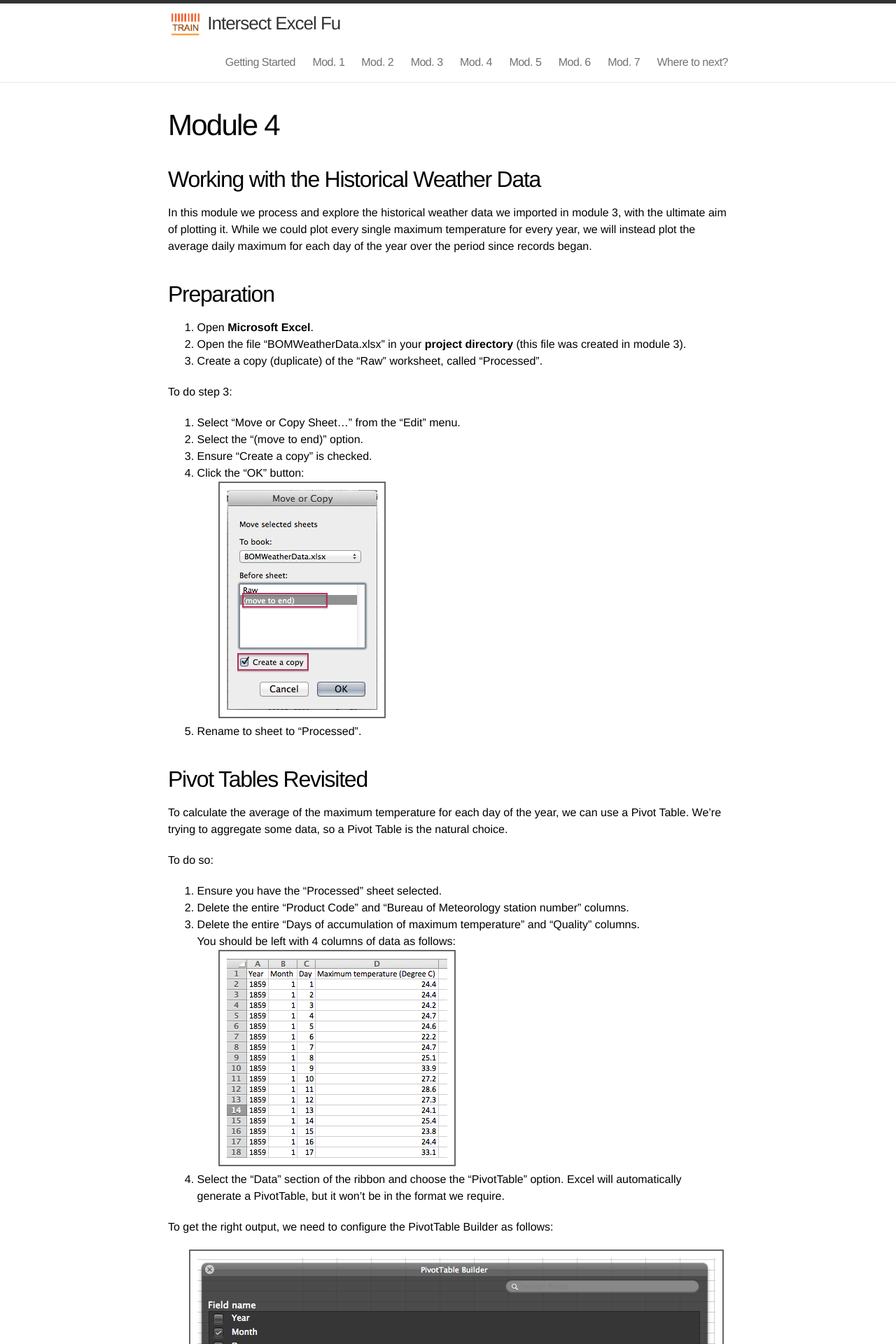
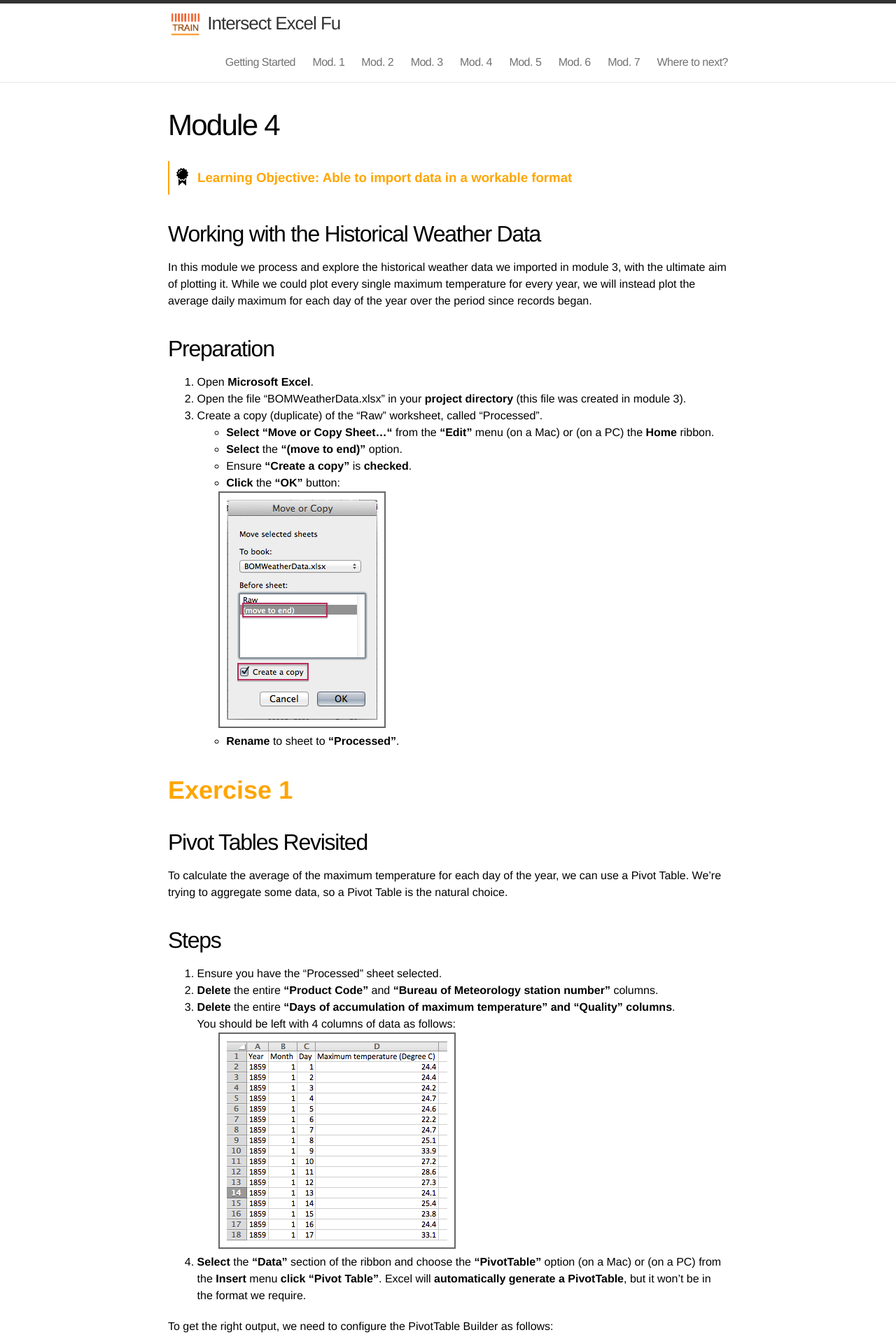
Before and after one commit to IntersectAustralia/excel-fu, a Jekyll site: the page built from module-4/index.markdown, in a window 1280 px wide. Shown: the top 1920 px of the page at 70% size. Built offline with Jekyll 4.4.1, drawn with Linux system fonts in a browser that asks for light colours; some of the changed text lies outside the part shown.

Commit message:
updated based on feedback for module 4

````diff
--- a/css/main.css
+++ b/css/main.css
@@ -89,12 +89,12 @@
 
 .site-footer .column { float: left; margin-bottom: 15px; }
 
-.footer-col-1 {
+.footer-col-2 {
   width: 500px; /*fallback*/
   width: -webkit-calc(65% - 10px);
   width: -moz-calc(65% - 10px);
   width: -o-calc(65% - 10px);
-  width: calc(65% - 10px);
+  width: calc(10px);
   margin-right: 10px
 }
 .footer-col-1 {
@@ -439,7 +439,7 @@
   background-position: 10px 10px;
 }
 
-.
+
 .note {
   padding: 10px;
   padding-left: 40px;
--- a/module-4/index.markdown
+++ b/module-4/index.markdown
@@ -2,6 +2,11 @@
 layout: post
 title: Module 4
 ---
+
+<div class="objective">
+Learning Objective: Able to import data in a workable format
+</div>
+
 ## Working with the Historical Weather Data
 
 In this module we process and explore the historical weather data we imported in module 3, with the ultimate aim of plotting it. While we could plot every single maximum temperature for every year, we will instead plot the average daily maximum for each day of the year over the period since records began.
@@ -11,37 +16,38 @@
 2. Open the file "BOMWeatherData.xlsx" in your **project directory** (this file was created in module 3).
 3. Create a copy (duplicate) of the "Raw" worksheet, called "Processed".
 
-To do step 3:
+   * **Select "Move or Copy Sheet..."** from the **"Edit"** menu (on a Mac) or (on a PC) the **Home** ribbon.
 
-1. Select "Move or Copy Sheet..." from the "Edit" menu.
+   *  **Select** the **"(move to end)"** option.
 
-2. Select the "(move to end)" option.
+   *  Ensure **"Create a copy"** is **checked**.
 
-2. Ensure "Create a copy" is checked.
-
-3. Click the "OK" button:
+   *  **Click** the **"OK"** button:
 
     ![Copy sheet](01.png)
 
-4. Rename to sheet to "Processed".
+   *  **Rename** to sheet to **"Processed"**.
+
+# Exercise 1
 
 ## Pivot Tables Revisited
 
 To calculate the average of the maximum temperature for each day of the year, we can use a Pivot Table. We're trying to aggregate some data, so a Pivot Table is the natural choice.
 
-To do so:
+
+## Steps
 
 1. Ensure you have the "Processed" sheet selected.
 
-2. Delete the entire "Product Code" and "Bureau of Meteorology station number" columns.
+2. **Delete** the entire **"Product Code"** and **"Bureau of Meteorology station number"** columns.
 
-3. Delete the entire "Days of accumulation of maximum temperature" and "Quality" columns.
+3. **Delete** the entire **"Days of accumulation of maximum temperature" and "Quality" columns**.
 
     You should be left with 4 columns of data as follows:
 
    ![4 columns of weather data](02.png)
 
-4. Select the "Data" section of the ribbon and choose the "PivotTable" option. Excel will automatically generate a PivotTable, but it won't be in the format we require.
+4. **Select** the **"Data"** section of the ribbon and choose the **"PivotTable"** option (on a Mac) or (on a PC) from the **Insert** menu **click "Pivot Table"**. Excel will **automatically generate a PivotTable**, but it won't be in the format we require.
 
 To get the right output, we need to configure the PivotTable Builder as follows:
 
@@ -54,50 +60,58 @@
 
 ![PivotTable Output](04.png)
 
+### Next Steps
+
 To configure the PivotTable take the following steps:
 
-1. Uncheck "Year" under ```Field name```. Ensure the other fields, "Day", "Month", and "Maximum temperature (Degree C)", are checked:
+1. **Uncheck "Year"** under ```Field name```. Ensure the other fields, **"Day"**, **"Month"**, and **"Maximum temperature (Degree C)"**, are **checked**:
 
     ![Field selections](05.png)
 
-2. Ensure "Day" and "Month" appear under ```Row Labels```. If they don't you can drag and drop them into this area:
+2. Ensure **"Day"** and **"Month"** appear under ```Row Labels```. If they don't you can drag and drop them into this area:
 
     ![Row labels](06.png)
 
 3. The ```Values``` area will default to "Count of Maximum temperature (Degrees C)". This is not quite what we want. (Try inspecting the PivotTable to see if you can work out what this data pertains to).
-   Instead we want the **average** of the maximum temperature. To change from a **count** to an **average** click on the little **_i_** button:
+   Instead we want the **average** of the maximum temperature. **To change** from a **count** to an **average** click on the little **_i_** button:
 
     ![I Button](07.png)
 
-4. Select the "Average" option from the ```Summarize by``` drop down list and click the ```OK``` button:
+4. Select the **"Average"** option from the ```Summarize by``` **drop down list** and **click** the ```OK``` button:
 
     ![Change field to Average](08.png)
 
-The PivotTable should now appear as in the screen shot above.
+<div class="note">
+Your Pivot Table should now appear as in the screen shot above.
+</div>
 
-You'll note that the PivotTable has been created in a new worksheet. Rename this "Average" and move it to the right of the other worksheets:
+<div class="inset">
+<p>You'll note that the PivotTable has been created in a new worksheet. Rename this "Average" and move it to the right of the other worksheets:</p>
+<br/>
+<img src="09.png" alt="Rename, reorder sheets"/>
+</div>
 
-![Rename, reorder sheets](09.png)
+# Exercise 2
 
 ## Getting the data ready for plotting
 
-The PivotTable is looking good, but some of its current settings will upset a plot. Most importantly, we want to hide all the various totals, since we want to plot just the averages for each day.
+The Pivot Table is looking good, but some of its current settings will make it hard to plot its data. Most importantly, we want to hide all the various totals, since we want to plot just the averages for each day.
 
-To do so:
+### Steps
 
 1. Position the cursor within the PivotTable.
 
-1. Select "Layout &gt; Tabular Layout" from the ```Data > PivotTable``` ribbon:
+1. **Select "Layout &gt; Tabular Layout"** from the ```Data > PivotTable``` ribbon:
 
     ![Tabular View](10.png)
 
-1. Uncheck  "Show for Rows" and "Show for Columns" from the "Totals" option of the ```Data > PivotTable``` ribbon:
+1. **Uncheck  "Show for Rows"** and **"Show for Columns"** from the **"Totals"** option of the ```Data > PivotTable``` ribbon:
 
     ![Totals](11.png)
 
-1. Select the first "Total" line. This should be in cell ```A36```. Right-click and select "Field settings" from the menu.
+1. **Select** the first **"Total"** line. This should be in **cell** ```A36```. **Right-click** and **select "Field settings"** from the menu.
 
-1. In the resulting dialog box, select the "None" option under "Subtotals" and click ```OK```:
+1. In the resulting dialog box, **select** the **"None"** option under **"Subtotals"** and **click** ```OK```:
 
     ![Remove subtotals](13.png)
 
@@ -105,28 +119,34 @@
 
 ![Subtotals removed](14.png)
 
-## Flattening the PivotTable
+<div class="note">
+  Your data is now almost ready to plot.
+</div>
+
+# Exercise 3
+
+## Flattening the Pivot Table
 We've simplified our pivot table by removing all totals. Now we want to flatten it so every row contains the value of the month (instead of blanks).
 
-To accomplish this:
+### Steps
 
-1. Create a new worksheet and name it "Final".
+1. **Create** a new worksheet and name it **"Final"**.
 
-2. Return to the "Average" worksheet, which features your PivotTable.
+2. **Return to** the **"Average"** worksheet, which features your PivotTable.
 
-1. Select the "Select" option from the "Data" section of the ```Data > PivotTable``` ribbon and choose the "Entire Table" option:
+1. **Select** the **"Select"** option from the **"Data"** section of the ```Data > PivotTable``` ribbon and **choose** the **"Entire Table"** option:
 
     ![Selecting Table](15.png)
 
-1. Copy the selected cells. (The quickest way is with the ```Control-C``` keyboard shortcut).
+1. **Copy** the selected cells. (The quickest way is with the ```Control-C``` keyboard shortcut).
 
-2. Switch to the "Final" worksheet.
+2. Switch to the **"Final" worksheet**.
 
-4. Position the cursor in cell ```A1```.
+4. Position the **cursor in cell** ```A1```.
 
-5. Go to "Paste Special..." in the "Edit" menu.
+5. Go to **"Paste Special..."** in the **"Edit"** menu.
 
-6. Select the Paste "Values" option and click the ```OK``` button:
+6. **Select** the **Paste "Values"** option and **click** the ```OK``` button:
 
     ![Paste values](16.png)
 
@@ -136,15 +156,17 @@
 
 ![Final worksheet](17.png)
 
+### Next Steps
+
 Note how the "Month" column is mostly blank. In order to completely flatten our data, we need to fix this. The easiest way to do this is as follows:
 
 1. Select ```Column A```.
 
-2. Choose "Go To..." from the "Edit" menu.
+2. **Choose "Go To..."** from the **"Edit"** menu.
 
-3. Click the "Special..." button on the resulting dialog box.
+3. **Click** the **"Special..." button** on the resulting dialog box.
 
-4. Select the "Blanks" option and click the ```OK``` button:
+4. **Select** the **"Blanks"** option and click the ```OK``` button:
 
 ![Goto dialog](18.png)
 
@@ -154,18 +176,25 @@
 
 Now:
 
-1. Type ```=A3``` into cell ```A4```.
+1. **Type** ```=A3``` into **cell** ```A4```.
 
-2. Then press the ```Control``` and ```Enter``` keys together.
+2. Then **press** the ```Control``` and ```Enter``` **keys together**.
 
 The worksheet should now look as follows:
 
 ![Updated worksheet](19.png)
 
+<div class="note">
+  You now have a flattened Pivot Table.
+</div>
+
+# Exercise 4
+
 ## Turning month and day into a date
+
 Next we need to turn the month and day into a date that Excel can understand. We can do this using the ```DATE``` function, which takes the _day_, _month_ and _year_ parts of a date as parameters and returns a proper date object.
 
-To do this:
+### Steps
 
 1. Insert a new column between columns ```B``` and ```C```.
 
@@ -179,64 +208,89 @@
 
 ![Updated worksheet](20.png)
 
+<div class="note">
+You have now successfully transformed the date format.
+</div>
+
+# Exercise 5
+
 ## Name your Ranges
-Now that our data is in a format we can use, we can plot our data.
+<div class="inset">
+<p>Now that our data is in a format we can use, we can plot our data.</p>
+<br/>
+<p>This is made easier by creating <strong>named ranges</strong> for our key data.
+Named ranges let you refer to one or more cells using a meaningful name.
+We know, for instance, that our dates occupy the cell range <code>C3:C368</code>.
+We can associate the name <code>WeatherDate</code> with these cells.</p>
+<br/>
+<p>Then whenever we need to use the range, we can quickly and meaningfully reference it by its name.
+So we can find out the latest date we have coverage for by entering the formula <code>=MAX(WeatherDate)</code>.</p>
+<br/>
+<p>This is so much more meaningful, when you revisit the worksheet a year down the track, than trying to work out what <code>=MAX(C3:C368)</code> is calculating.</p>
+</div>
 
-This is made easier by creating **named ranges** for our key data.
-Named ranges let you refer to one or more cells using a meaningful name.
-We know, for instance, that our dates occupy the cell range ```C3:C368```.
-We can associate the name ```WeatherDate``` with these cells.
-
-Then whenever we need to use the range, we can quickly and meaningfully reference it by its name.
-So we can find out the latest date we have coverage for by entering the formula ```=MAX(WeatherDate)```.
-
-This is so much more meaningful, when you revisit the worksheet a year down the track, than trying to work out what ```=MAX(C3:C368)``` is calculating.
+### Steps
 
 To create a named range for the "Date" column:
 
-1. Select the data in column ```C``` (e.g. ```C3:C368```).  The quickest way to do this is place the cursor in cell ```C3``` and press the ```Control-Shift-Down``` keyboard shortcut (or ```Command-Shift-Down``` on the Mac).
+1. **Select** the **data** in column ```C``` (e.g. ```C3:C368```).  The quickest way to do this is place the cursor in cell ```C3``` and press the ```Control-Shift-Down``` keyboard shortcut (or ```Command-Shift-Down``` on the Mac).
 
-2. In the name box, type "WeatherDate" and press the Enter key:
+2. In the **name box**, **type "WeatherDate"** and press the **Enter** key:
 
    ![Named "WeatherDate" range](21.png)
 
-   Now repeat steps 1 and 2 to create a named range called ```AverageMaxTemp```, based on the data in column ```D``` (for cells ```D3:D368```).
+   Now **repeat steps 1 and 2** to create a named range called ```AverageMaxTemp```, based on the data in column ```D``` (for cells ```D3:D368```).
+
+
+<div class="note">
+You have now successfully created Named Ranges.
+</div>
+
+# Exercise 6
 
 ## Plotting the Data
+
 Because our data is timeseries data, it makes sense to plot it on a scatterplot. The ```x``` axis will be the weather date
 and the average maximum temperature will be plotted on the ```y``` axis.
 
 Just as our named ranges made it easy to apply formulas to the data, they will simplify selecting the data to plot.
 
+### Steps
+
 Let's get under way:
 
-1. Select "Smooth Lined Scatter" from the "Scatter" option on the "Charts" ribbon:
+1. **Select "Smooth Lined Scatter"** from the **"Scatter"** option on the **"Charts"** ribbon:
 
     ![Smooth Lined Scatter](22.png)
 
-2. Choose the "Select" (Data) option from the "Charts" ribbon:
+2. Choose the **"Select"** (Data) option from the **"Charts"** ribbon:
     ![Smooth Lined Scatter](23.png)
 
-3. In the resulting dialog box, repeatedly press the ```Remove``` button to remove all series. This is so we start with a blank slate:
+3. In the resulting dialog box, **repeatedly press the** ```Remove``` **button** to remove all series. This is **so we start with a blank slate**:
 
     ![Clean slate](24.png)
 
 4. Next click the ```Add``` button.
-5. In the "Name" text box enter ```=Final!A1```.
-6. In the "X values" text box enter ```=Final!WeatherDate```.
-7. In the "Y values" text box enter ```=Final!AverageMaxTemp```.
-8. Click the ```OK``` button to close the dialog box.
-
-After resizing, your plot will look similar to this one:
+5. In the **"Name"** text box **enter** ```=Final!A1```.
+6. In the **"X values"** text box **enter** ```=Final!WeatherDate```.
+7. In the **"Y values"** text box **enter** ```=Final!AverageMaxTemp```.
+8. Click the ```OK``` button to close the dialog box. After resizing, your plot will look similar to this one:
 
 ![Series](25.png)
 
-The final step, to make this graph really useful for publication or for later reference
-is to add ```x``` and ```y``` axis labels (including units). In case you've forgotten how,
+<div class="note">
+You have now successfully created the chart.
+</div>
+
+### Taking it further
+
+* To make this graph really useful for publication or for later reference
+it would be wise to add ```x``` and ```y``` axis labels (including units). In case you've forgotten how,
 [here are some instructions](http://office.microsoft.com/en-au/excel-help/add-or-remove-titles-in-a-chart-HP001234162.aspx).
-In this case, it would make sense to hide the **legend** since it reduces the size of the plot while adding no additional information.
-Finally, it would be worth tweaking the scale. Excel auto-scales the ```y``` axis, but for some reason starts it at zero.
-The minimum average maximum is above 15&deg;C, so we'd see more detail if the scale started at 15.
+
+* In this case, it would make sense to hide the **legend** since it reduces the size of the plot while adding no additional information.
+
+* Finally, it would be worth tweaking the scale. Excel auto-scales the ```y``` axis, but for some reason starts it at zero.  The minimum average maximum is above 15&deg;C, so we'd see more detail if the scale started at 15.
 
 Similarly, a thinner line can reveal more of the detail:
 
````
